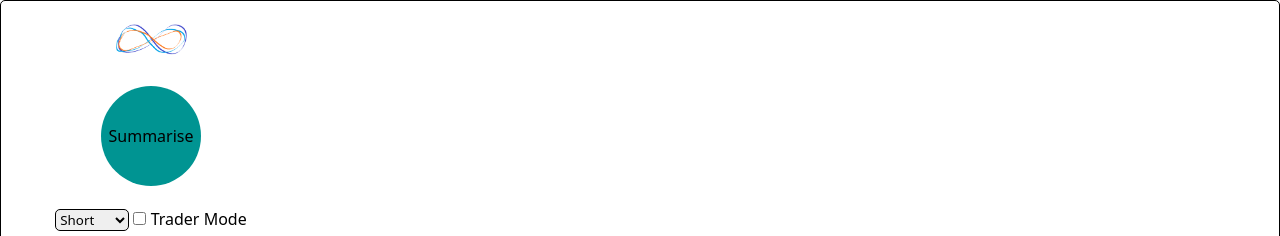
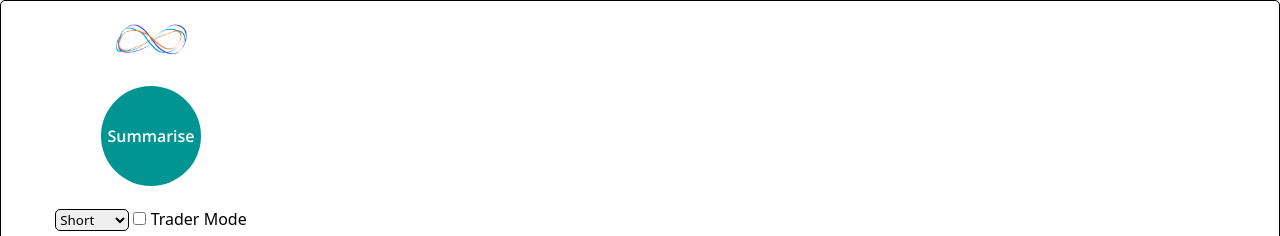
Before and after one commit to willwoodward/durhack-2023, a browser extension: page extension/hello.html in a window 1280 px wide. Shown: the top 236 px of the page. Drawn offline with nearby package versions, Linux system fonts and the light colour scheme; a web font is replaced by a local one.

Commit message:
Styles commit

```diff
--- a/extension/styles.css
+++ b/extension/styles.css
@@ -66,6 +66,9 @@ html{
   justify-content: center;
   margin: 0 auto;
   user-select: none;
+  font: 1.2em;
+  font-family: 'Open Sans';
+  color: white;
 }
 
 #logo {
```
